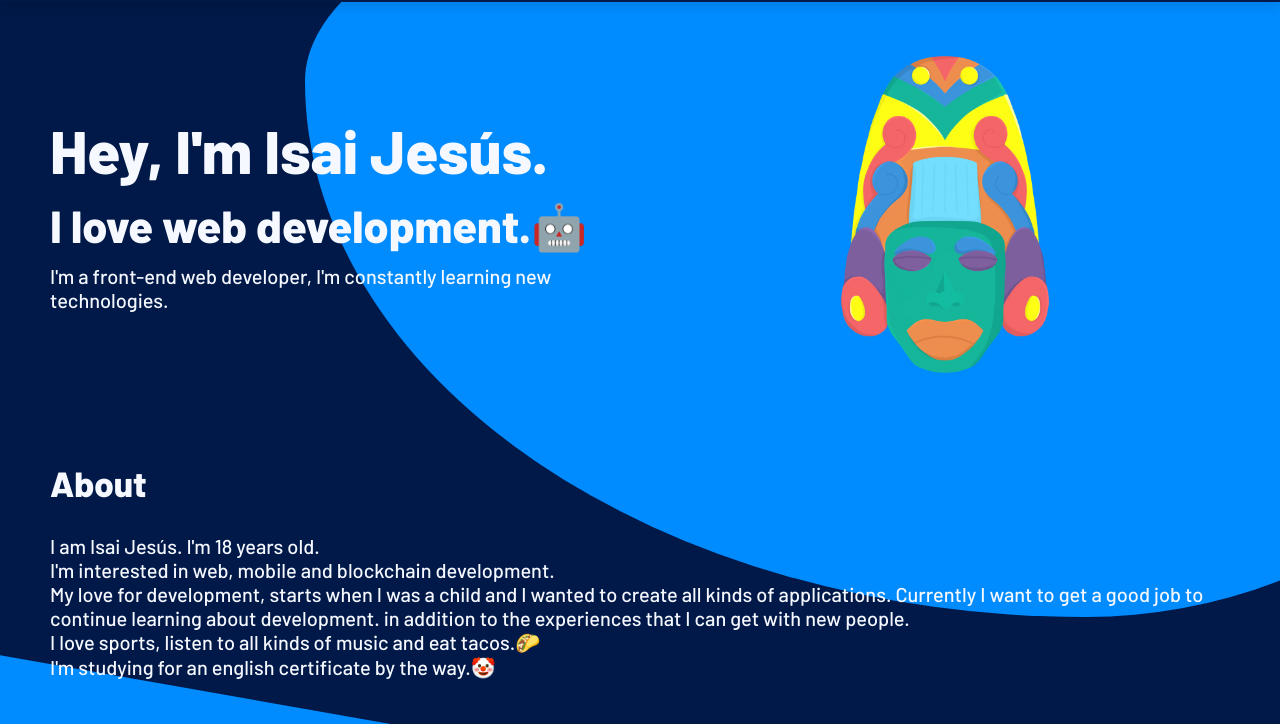
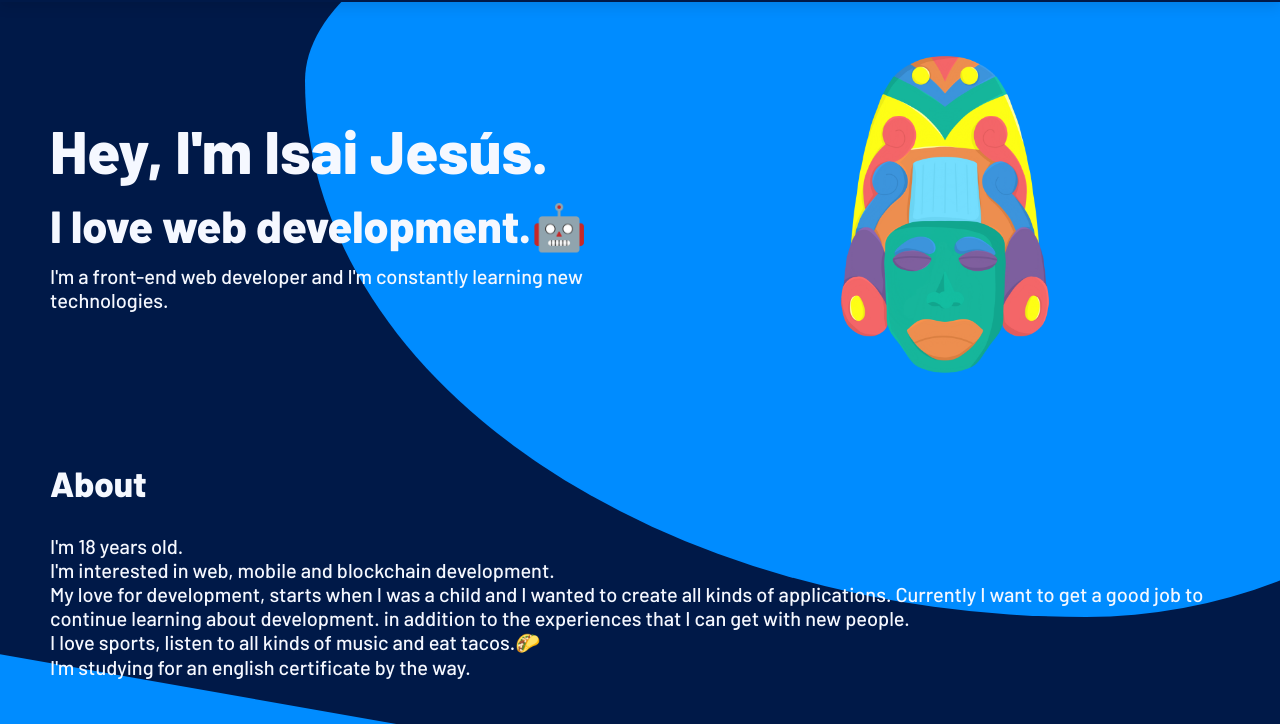
Before and after one commit to IsaiJesus/Portfolio, a plain HTML site: page index.html in a window 1280 px wide. Shown: the part 76-800 px from the top of the page. Drawn offline with Linux system fonts and the light colour scheme.

```diff
--- a/index.html
+++ b/index.html
@@ -69,7 +69,7 @@
             <h2 id="iam-h2">I love web development.🤖</h2>
           </header>
           <p id="iam-p">
-            I'm a front-end web developer, I'm constantly learning new
+            I'm a front-end web developer and I'm constantly learning new
             technologies.
           </p>
         </div>
@@ -83,14 +83,14 @@
           <h2>About</h2>
         </header>
         <p id="about-p">
-          I am Isai Jesús. I'm 18 years old.<br/>
+          I'm 18 years old.<br/>
           I'm interested in web, mobile and blockchain development.<br/>
           My love for development, starts when I was a child and I wanted to
           create all kinds of applications. Currently I
           want to get a good job to continue learning about development. in
           addition to the experiences that I can get with new people.<br/>
           I love sports, listen to all kinds of music and eat tacos.🌮<br/>
-          I'm studying for an english certificate by the way.🤡
+          I'm studying for an english certificate by the way.
         </p>
       </section>
 
```
